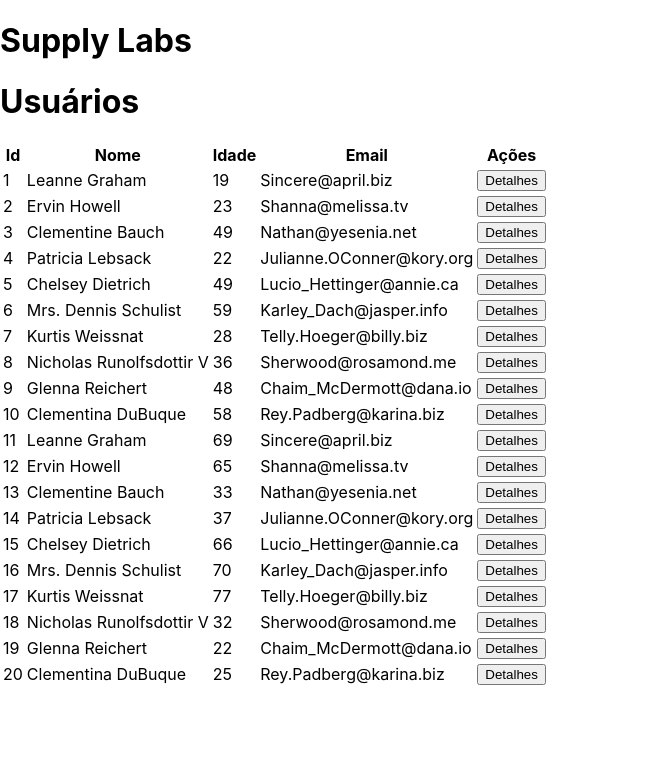
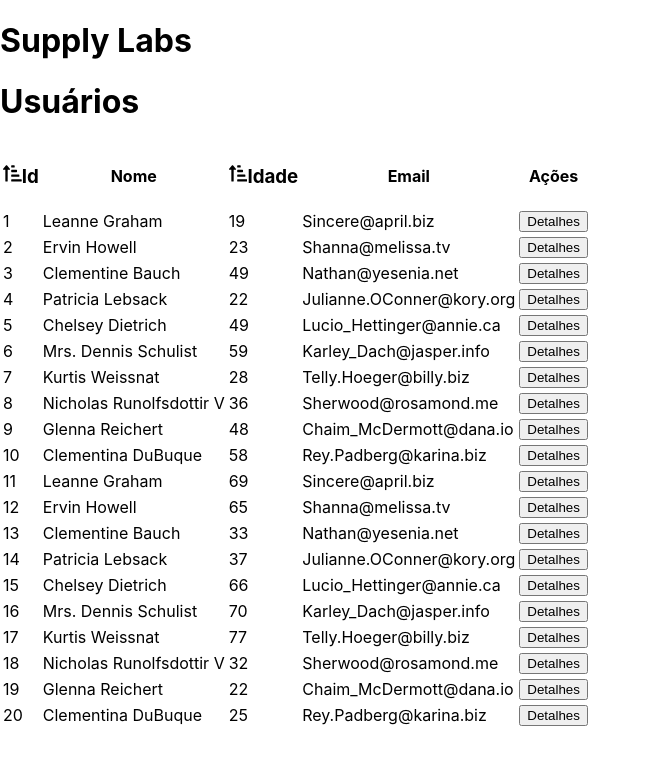
Before and after one commit to Marcosnto/frend-labs, a React (Create React App) app: page / in a window 1280 px wide. Shown: the top 764 px of the page, without its empty margins (0-650 px from the left). Built offline with nearby package versions, Linux system fonts and the light colour scheme; data requests are answered from the project's data file.

Commit message:
Create filter 'id' and 'age' in 'Home' page

```diff
--- a/package.json
+++ b/package.json
@@ -10,6 +10,7 @@
     "json-server": "^0.16.1",
     "react": "^16.13.1",
     "react-dom": "^16.13.1",
+    "react-icons": "^3.10.0",
     "react-router-dom": "^5.2.0",
     "react-scripts": "3.4.1"
   },
--- a/src/components/Table/index.js
+++ b/src/components/Table/index.js
@@ -1,7 +1,15 @@
 import React from "react";
 import { Link } from "react-router-dom";
+import { FaSortAmountUpAlt } from "react-icons/fa";
 
-function Table({ tableHead, tableData, tableDataItem, tableName, typeTable }) {
+function Table({
+  tableHead,
+  tableData,
+  tableDataItem,
+  tableName,
+  typeTable,
+  orderFunction,
+}) {
   let data = tableData;
 
   if (typeTable) {
@@ -12,6 +20,23 @@
     data = tempo;
   }
 
+  function order(column, orderFunction) {
+    if (column === "Id" || column === "Idade") {
+      let type = column === "Idade" ? "age" : "id";
+      return (
+        <h3>
+          <FaSortAmountUpAlt
+            type="button"
+            onClick={() => orderFunction(type)}
+          />
+          {column}
+        </h3>
+      );
+    } else {
+      return column;
+    }
+  }
+
   return (
     <>
       <h1>{tableName}</h1>
@@ -19,7 +44,9 @@
         <thead>
           <tr>
             {tableHead.map((column, index) => (
-              <th key={index}>{column}</th>
+              <th key={index}>
+                {orderFunction ? order(column, orderFunction) : column}
+              </th>
             ))}
           </tr>
         </thead>
--- a/src/pages/Home/index.js
+++ b/src/pages/Home/index.js
@@ -3,80 +3,8 @@
 import Table from "../../components/Table";
 import api from "../../services/api";
 
-// const state = [
-//   {
-//     id: 1,
-//     name: "Leanne Graham",
-//     username: "Bret",
-//     age: 55,
-//     email: "Sincere@april.biz",
-//     address: {
-//       street: "Kulas Light",
-//       suite: "Apt. 556",
-//       city: "Gwenborough",
-//       zipcode: "92998-3874",
-//       geo: {
-//         lat: "-37.3159",
-//         lng: "81.1496",
-//       },
-//     },
-//     phone: "1-770-736-8031 x56442",
-//     website: "hildegard.org",
-//     company: {
-//       name: "Romaguera-Crona",
-//       catchPhrase: "Multi-layered client-server neural-net",
-//       bs: "harness real-time e-markets",
-//     },
-//   },
-//   {
-//     id: 2,
-//     name: "Ervin Howell",
-//     username: "Antonette",
-//     age: 5,
-//     email: "Shanna@melissa.tv",
-//     address: {
-//       street: "Victor Plains",
-//       suite: "Suite 879",
-//       city: "Wisokyburgh",
-//       zipcode: "90566-7771",
-//       geo: {
-//         lat: "-43.9509",
-//         lng: "-34.4618",
-//       },
-//     },
-//     phone: "010-692-6593 x09125",
-//     website: "anastasia.net",
-//     company: {
-//       name: "Deckow-Crist",
-//       catchPhrase: "Proactive didactic contingency",
-//       bs: "synergize scalable supply-chains",
-//     },
-//   },
-//   {
-//     id: 3,
-//     name: "Clementine Bauch",
-//     username: "Samantha",
-//     age: 15,
-//     email: "Nathan@yesenia.net",
-//     address: {
-//       street: "Douglas Extension",
-//       suite: "Suite 847",
-//       city: "McKenziehaven",
-//       zipcode: "59590-4157",
-//       geo: {
-//         lat: "-68.6102",
-//         lng: "-47.0653",
-//       },
-//     },
-//     phone: "1-463-123-4447",
-//     website: "ramiro.info",
-//     company: {
-//       name: "Romaguera-Jacobson",
-//       catchPhrase: "Face to face bifurcated interface",
-//       bs: "e-enable strategic applications",
-//     },
-//   },
-// ];
+let orderAge = false;
+let orderId = false;
 
 function Home() {
   const [data, setData] = useState([]);
@@ -86,6 +14,38 @@
       setData(response.data);
     });
   }, []);
+
+  function order(type) {
+    console.log(type);
+    switch (type) {
+      case "id":
+        if (orderId === false) {
+          const order = data.sort((a, b) => a.id - b.id);
+          setData([...order]);
+          orderId = true;
+        } else if (orderId === true) {
+          const desorder = data.reverse();
+          setData([...desorder]);
+          orderId = false;
+        }
+        break;
+
+      case "age":
+        if (orderAge === false) {
+          const order = data.sort((a, b) => a.age - b.age);
+          setData([...order]);
+          orderAge = true;
+        } else if (orderAge === true) {
+          const desorder = data.reverse();
+          setData([...desorder]);
+          orderAge = false;
+        }
+        break;
+
+      default:
+        console.log("Error in sort");
+    }
+  }
 
   const tableHead = ["Id", "Nome", "Idade", "Email", "Ações"];
   const tableDataItem = ["id", "name", "age", "email"];
@@ -97,6 +57,7 @@
         tableData={data}
         tableDataItem={tableDataItem}
         tableName={"Usuários"}
+        orderFunction={order}
       />
     </>
   );
--- a/src/pages/User/index.js
+++ b/src/pages/User/index.js
@@ -15,7 +15,6 @@
     });
   }, [params.id]);
 
-  console.log(user);
   //user
   const tableUser = [
     "Id",
```
Also changed, not shown: src/index.css (+3 -5 lines), 1 other file (tests, documents, lock files or other folders).
